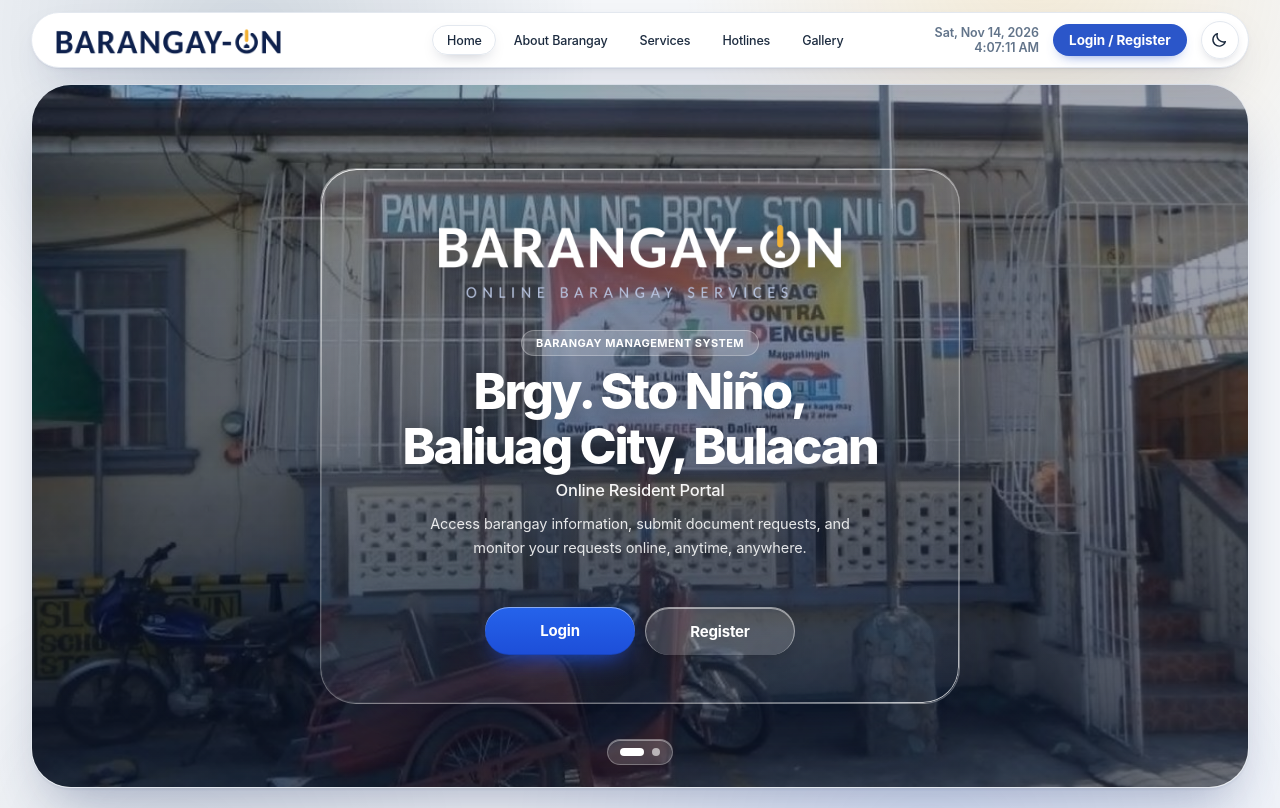
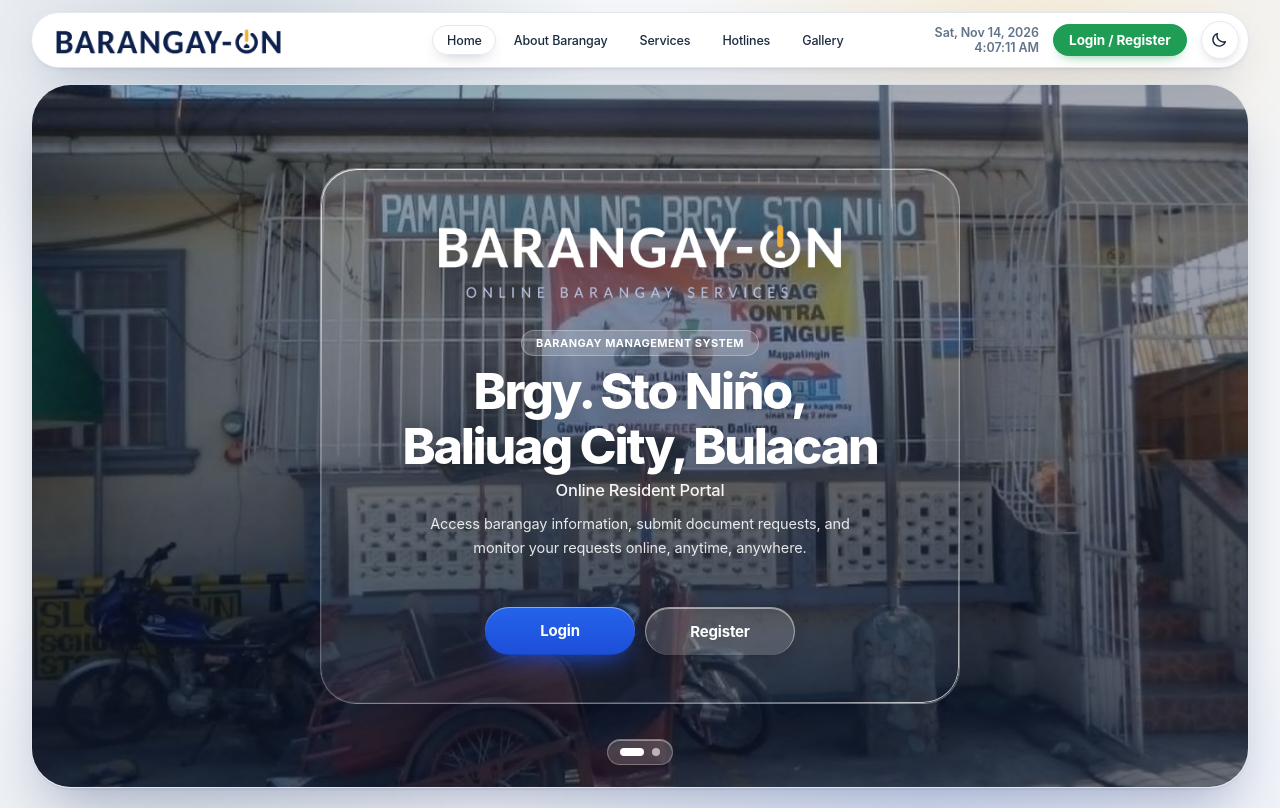
Before and after one commit to RalphM12/Barangay-on, a Flask app: page / in a window 1280 px wide. Shown: the top 808 px of the page. Run offline with Flask 3, Linux system fonts and the light colour scheme; some libraries are stand-ins or nearby versions.

Commit message:
Home top bar: green Login / Register button
Co-Authored-By: Claude Sonnet 5.5 <noreply@anthropic.com>
Claude-Session: https://claude.ai/code/session_01Au9K7RdH91jSJ1ye6M8hS2

```diff
--- a/app/static/css/glass-public.css
+++ b/app/static/css/glass-public.css
@@ -557,7 +557,8 @@ body.gp-home .topbar-right { display: flex; align-items: center; gap: 8px; white
 body.gp-home .topbar-clock { font-size: 12.5px; font-weight: 600; color: var(--muted, #5b6b8a); line-height: 1.2; text-align: right; margin-right: 6px; }
 body.gp-home .tb-btn { padding: 8px 16px; border-radius: 999px; font-size: 13.5px; font-weight: 700; text-decoration: none; line-height: 1.2; transition: transform .2s ease, background .2s ease; }
 body.gp-home .tb-btn:hover { transform: translateY(-1px); }
-body.gp-home .tb-solid { background: #2b56c9; color: #fff; box-shadow: 0 6px 14px -8px rgba(43,86,201,.8); }
+body.gp-home .tb-solid { background: #1f9d55; color: #fff; box-shadow: 0 6px 14px -8px rgba(31,157,85,.8); }
+body.gp-home .tb-solid:hover { background: #178046; }
 body.gp-home .tb-ghost { background: transparent; color: var(--ink, #14213d); border: 1px solid var(--g-line, rgba(20,30,60,.2)); }
 body.gp-home .tb-ghost:hover { background: var(--hover, rgba(20,30,60,.06)); }
 @media (max-width: 1600px) { body.gp-home .brand-sub { display: none; } }
```
